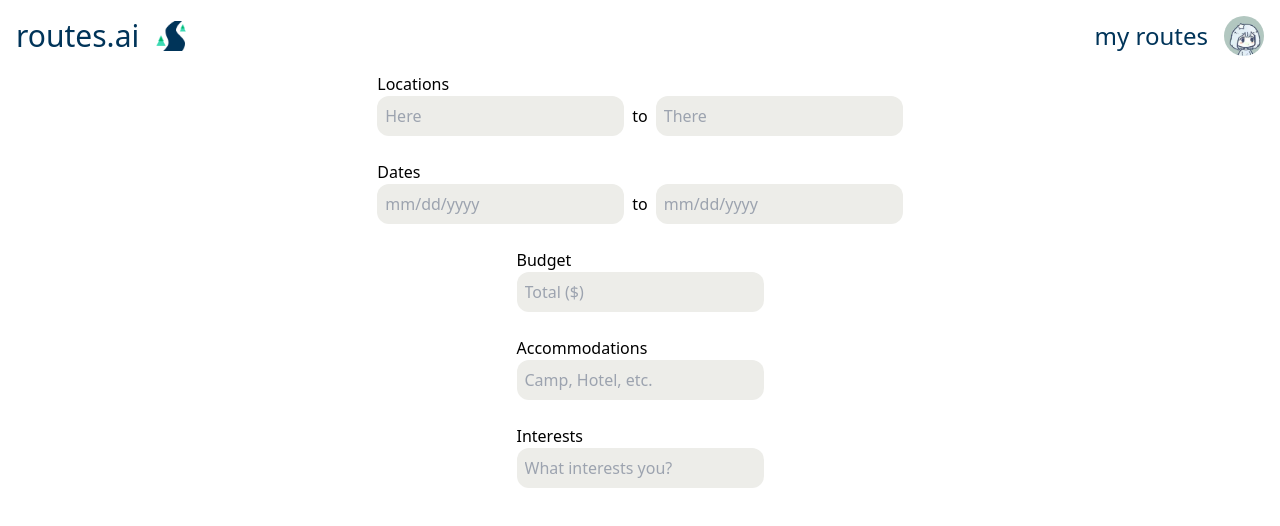
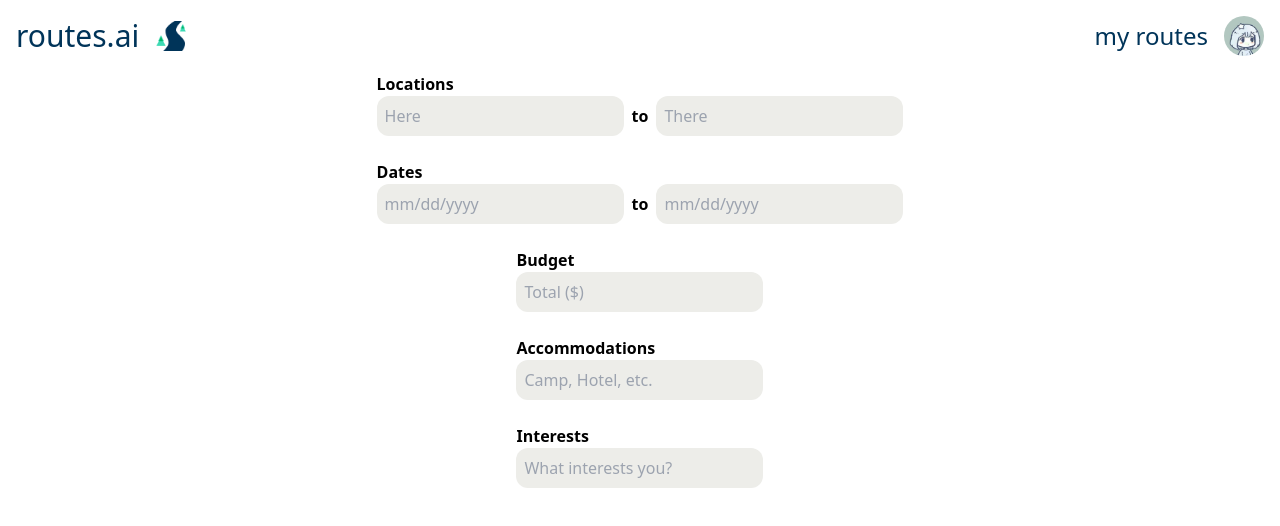
Before and after one commit to tanno1/intro_proj_client, a React (Vite) app: page /activities in a window 1280 px wide. Shown: the top 526 px of the page. Built offline with nearby package versions, Linux system fonts and the light colour scheme.

Commit message:
need to add accomodations dropdown, date selection, and interest tags once again

```diff
--- a/src/components/activities/Activities.jsx
+++ b/src/components/activities/Activities.jsx
@@ -66,40 +66,34 @@ const Activities = ({ searchbarWidth }) => {
             <div id="header" className='w-full'>
                 <Header />
             </div>
-            <div id="main-body" className='flex flex-col items-center justify-between mx-auto space-y-6'>
+            <div id="main-body" className='flex flex-col items-center justify-between mx-auto space-y-6 w-fit'>
                 <div className="input-group">
-                    <p className="text-left">Locations</p>
+                    <p className="text-left font-semibold">Locations</p>
                     <div className='flex flex-row space-x-2 items-center'>
                         <NewSearchbar placeholder={'Here'} />
-                        <p className="text-left ml-2">to</p>
+                        <p className="text-left ml-2 font-semibold">to</p>
                         <NewSearchbar placeholder={'There'} />
                     </div>
                 </div>
                 <div className="input-group">
-                    <p className="text-left">Dates</p>
+                    <p className="text-left font-semibold">Dates</p>
                     <div className='flex flex-row space-x-2 items-center'>
                         <NewSearchbar placeholder={'mm/dd/yyyy'} />
-                        <p className="text-left ml-2">to</p>
+                        <p className="text-left ml-2 font-semibold">to</p>
                         <NewSearchbar placeholder={'mm/dd/yyyy'} />
                     </div>
                 </div>
                 <div className="input-group">
-                    <p className="text-left">Budget</p>
-                    <div className='flex'>
-                        <NewSearchbar placeholder={'Total ($)'} />
-                    </div>
+                    <p className="text-left font-semibold">Budget</p>
+                    <NewSearchbar placeholder={'Total ($)'} />
                 </div>
                 <div className="input-group">
-                    <p className="text-left">Accommodations</p>
-                    <div className='flex'>
-                        <NewSearchbar placeholder={'Camp, Hotel, etc.'} />
-                    </div>
+                    <p className="text-left font-semibold">Accommodations</p>
+                    <NewSearchbar placeholder={'Camp, Hotel, etc.'} />
                 </div>
                 <div className="input-group">
-                    <p className="text-left">Interests</p>
-                    <div className='flex'>
-                        <ResetSearchbar placeholder={'What interests you?'} />
-                    </div>
+                    <p className="text-left font-semibold">Interests</p>
+                    <ResetSearchbar placeholder={'What interests you?'} />
                 </div>
             </div>
         </div>
```
